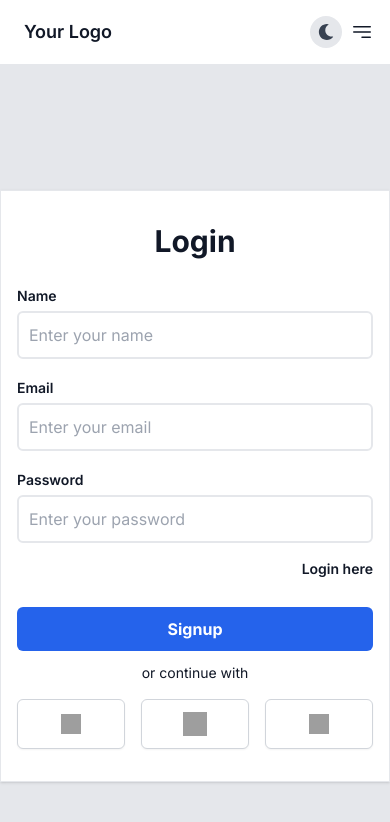
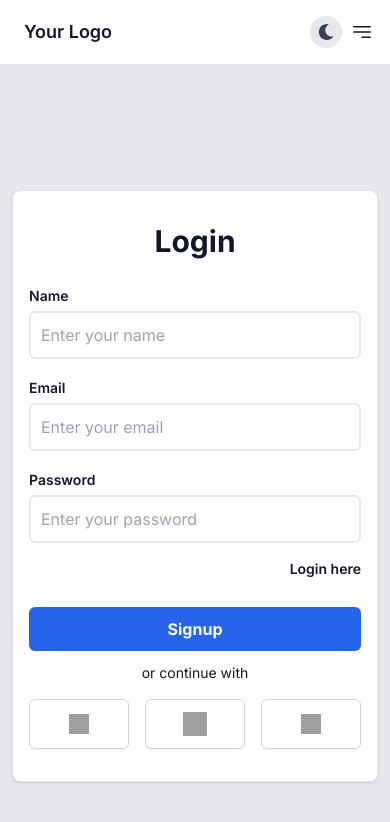
Before and after one commit to Kuwar20/ecom, a React (Vite) app in the folder frontend/: page / in a window 390 px wide. Shown: the top 822 px of the page. Built offline with nearby package versions, Linux system fonts and the light colour scheme; grey boxes are pictures that could not be loaded.

Commit message:
made it responsive for smaller devices and giving it padding on left and right for smaller device

```diff
--- a/frontend/src/forms/signup/Signup.jsx
+++ b/frontend/src/forms/signup/Signup.jsx
@@ -2,8 +2,8 @@ import React from "react";
 
 const Signup = () => {
     return (
-        <div className="bg-gray-200 dark:bg-gray-800 min-h-screen flex flex-col justify-center">
-            <div className="bg-white sm:mx-auto sm:max-w-md sm:w-full py-8 px-4 sm:px-10 sm:rounded-md shadow dark:bg-gray-800 border">
+        <div className="bg-gray-200 dark:bg-gray-800 min-h-screen flex flex-col justify-center px-3">
+            <div className="bg-white sm:mx-auto sm:max-w-md sm:w-full py-8 px-4 sm:px-10 rounded-lg shadow dark:bg-gray-800 border">
                 <div className="mb-6 text-center">
                     <h1 className="font-bold text-3xl">Login</h1>
                 </div>
```
